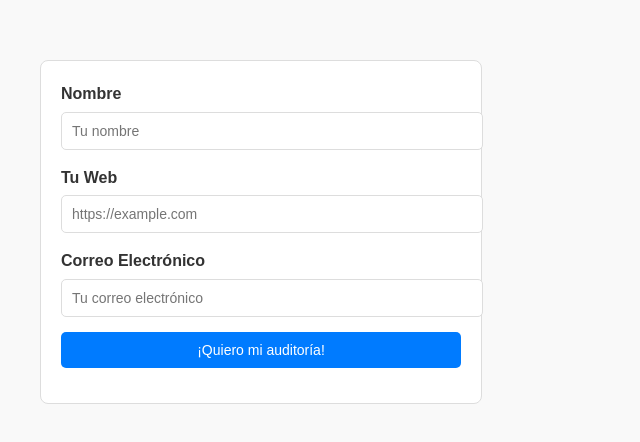
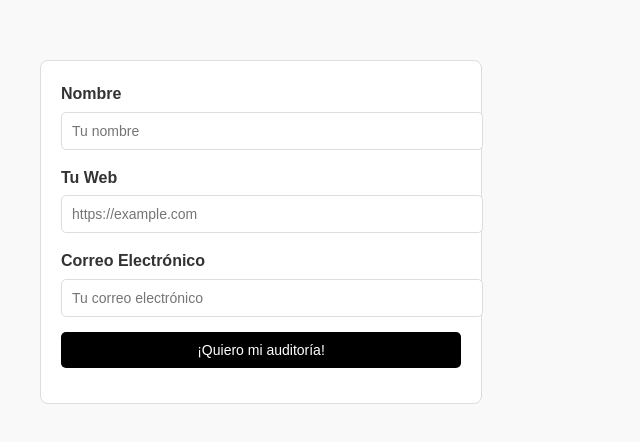
Before and after one commit to nachotorna/CaptivAI, a website: page docs/form-container.html in a window 1280 px wide. Shown: the whole page, without its empty margins (0-640 px from the left). Drawn offline with Linux system fonts and the light colour scheme.

Commit message:
Update form-container.html

```diff
--- a/docs/form-container.html
+++ b/docs/form-container.html
@@ -39,14 +39,14 @@
         }
 
         form button {
-            background-color: #007bff;
+            background-color: #000000;
             color: white;
             border: none;
             cursor: pointer;
         }
 
         form button:hover {
-            background-color: #0056b3;
+            background-color: #3c3c3c;
         }
 
         /* Estilos de progreso */
```
